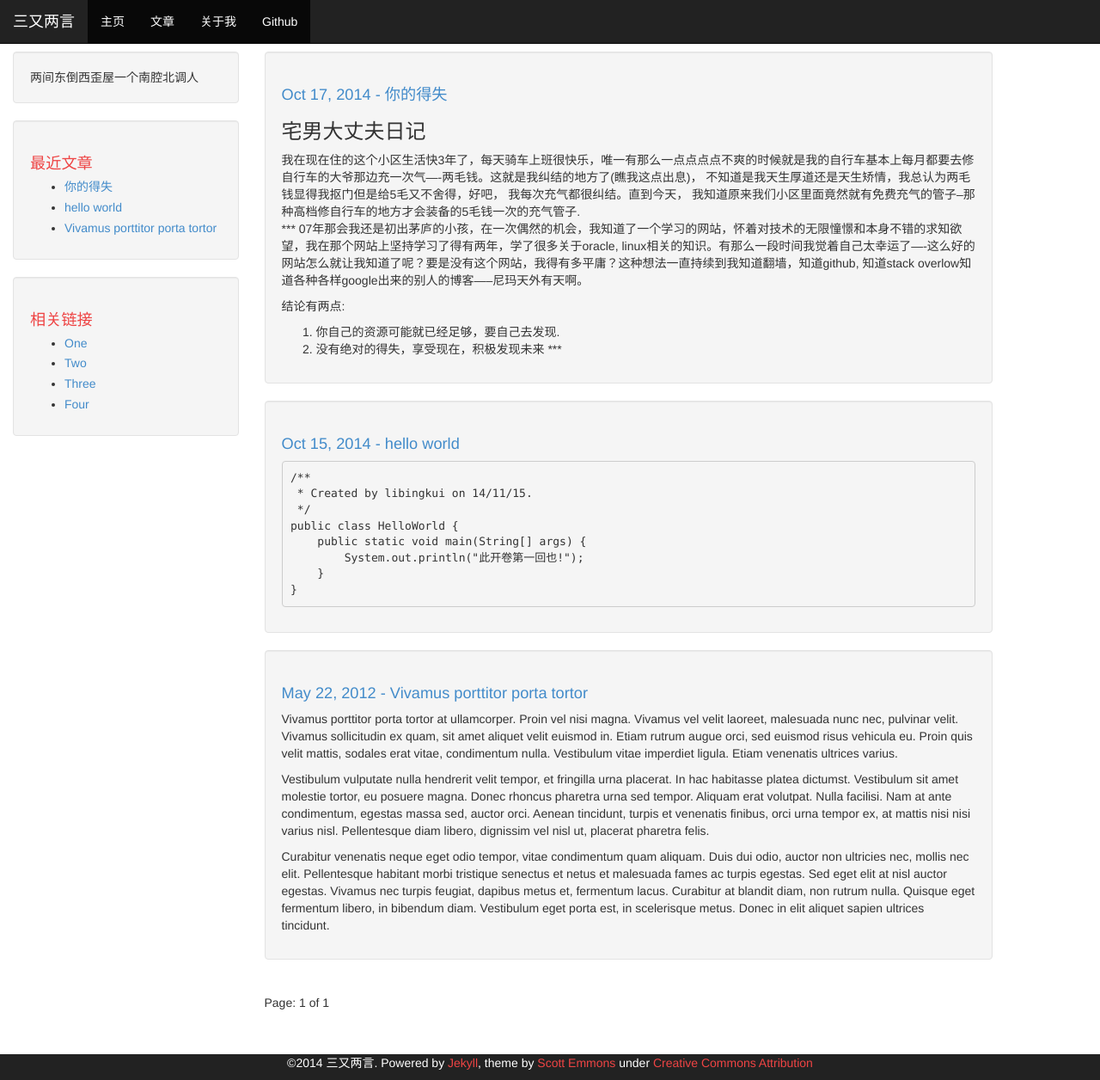
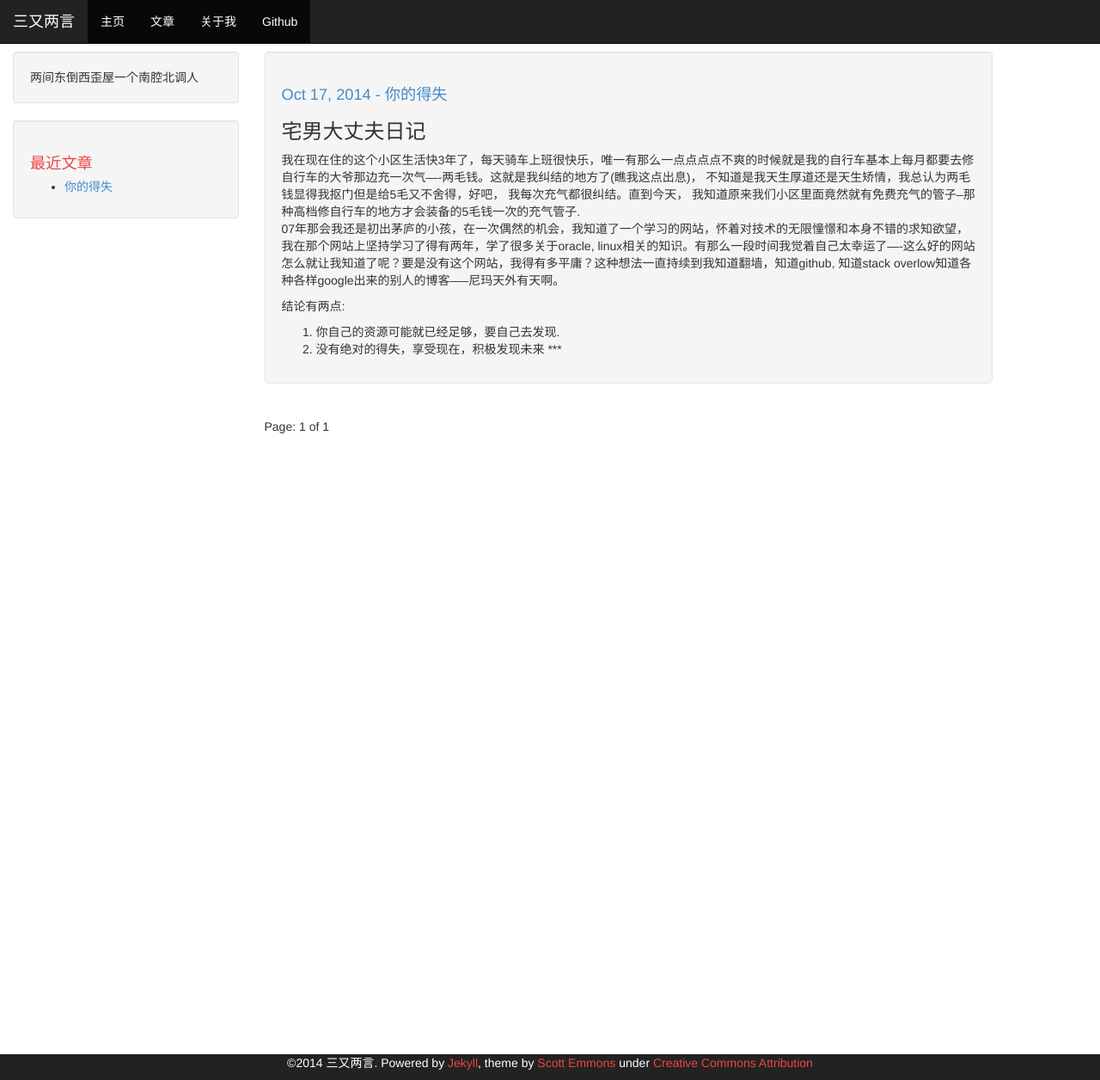
Before and after one commit to libingkui0102/Ep0st, a Jekyll site: the page built from index.html, in a window 1280 px wide and 1256 px high. Shown: the whole window at 86% size. Built offline with Jekyll 4.4.1, drawn with Linux system fonts in a browser that asks for light colours; Markdown is read by kramdown in place of the engine named in the settings; the list of posts is cut into pages by our own code.

Commit message:
去掉没用的

```diff
--- a/_includes/sidebar.html
+++ b/_includes/sidebar.html
@@ -11,6 +11,6 @@
     </ul>
 </div>
 
-<div class="sidebar well">
-{% include links-list.html %}
-</div>
+<!--<div class="sidebar well">-->
+<!--{% include links-list.html %}-->
+<!--</div>-->
--- a/_posts/2012-05-22-Vivamus-porttitor-porta-tortor.md
+++ /dev/null
@@ -1,12 +0,0 @@
----
-layout: post
-title: "Vivamus porttitor porta tortor"
-date: 2012-05-22 16:25:06 -0700
-comments: true
----
-
-Vivamus porttitor porta tortor at ullamcorper. Proin vel nisi magna. Vivamus vel velit laoreet, malesuada nunc nec, pulvinar velit. Vivamus sollicitudin ex quam, sit amet aliquet velit euismod in. Etiam rutrum augue orci, sed euismod risus vehicula eu. Proin quis velit mattis, sodales erat vitae, condimentum nulla. Vestibulum vitae imperdiet ligula. Etiam venenatis ultrices varius.
-
-Vestibulum vulputate nulla hendrerit velit tempor, et fringilla urna placerat. In hac habitasse platea dictumst. Vestibulum sit amet molestie tortor, eu posuere magna. Donec rhoncus pharetra urna sed tempor. Aliquam erat volutpat. Nulla facilisi. Nam at ante condimentum, egestas massa sed, auctor orci. Aenean tincidunt, turpis et venenatis finibus, orci urna tempor ex, at mattis nisi nisi varius nisl. Pellentesque diam libero, dignissim vel nisl ut, placerat pharetra felis.
-
-Curabitur venenatis neque eget odio tempor, vitae condimentum quam aliquam. Duis dui odio, auctor non ultricies nec, mollis nec elit. Pellentesque habitant morbi tristique senectus et netus et malesuada fames ac turpis egestas. Sed eget elit at nisl auctor egestas. Vivamus nec turpis feugiat, dapibus metus et, fermentum lacus. Curabitur at blandit diam, non rutrum nulla. Quisque eget fermentum libero, in bibendum diam. Vestibulum eget porta est, in scelerisque metus. Donec in elit aliquet sapien ultrices tincidunt.
--- a/_posts/2014-11-15-helloWorld.md
+++ /dev/null
@@ -1,15 +0,0 @@
----
-layout: post
-title: "hello world"
-date: 2014-10-15 16:25:06 -0700
-comments:
----
-
-    /**
-     * Created by libingkui on 14/11/15.
-     */
-    public class HelloWorld {
-        public static void main(String[] args) {
-            System.out.println("此开卷第一回也!");
-        }
-    }
```
Also changed, not shown: _posts/2014-11-17-lose.md (+0 -1 lines).
